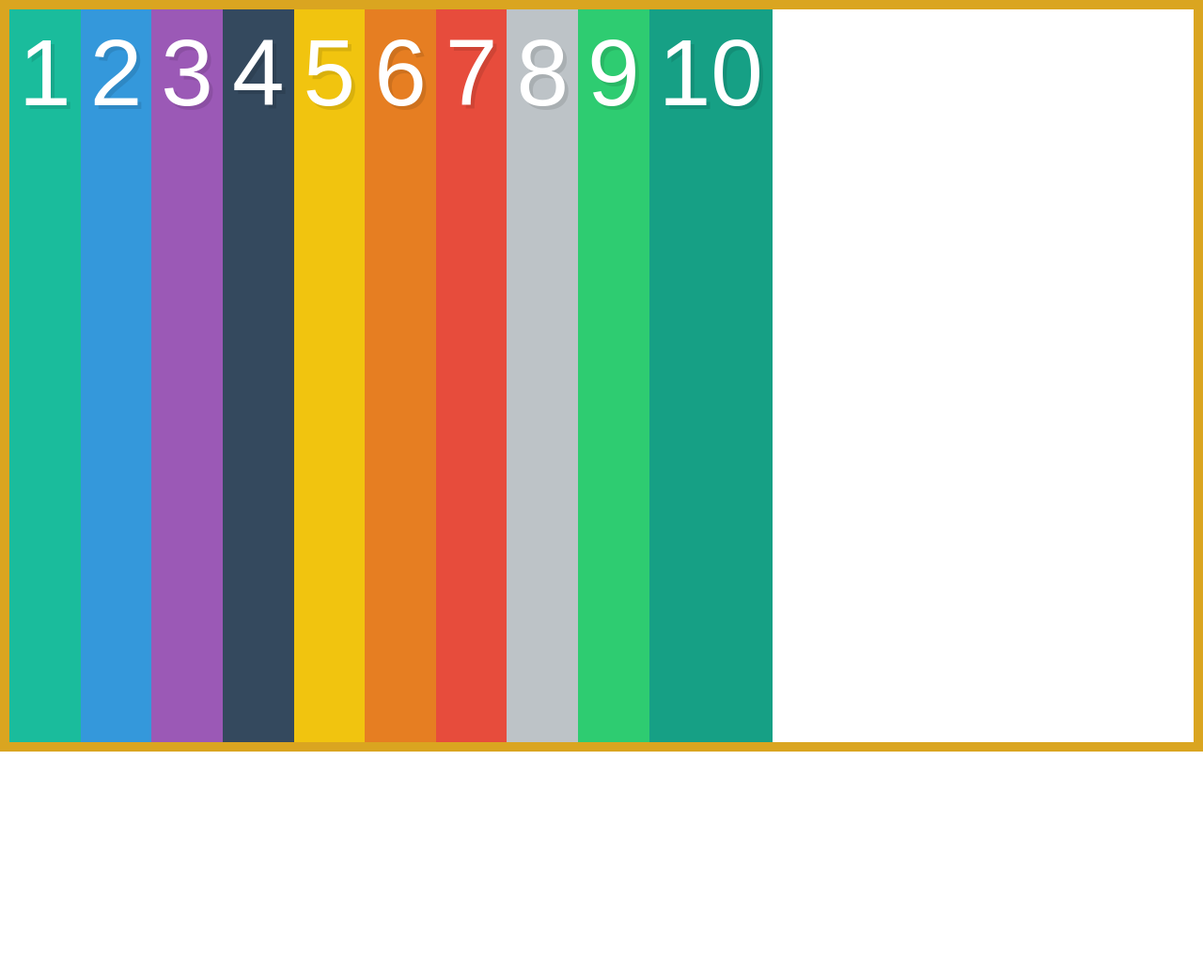
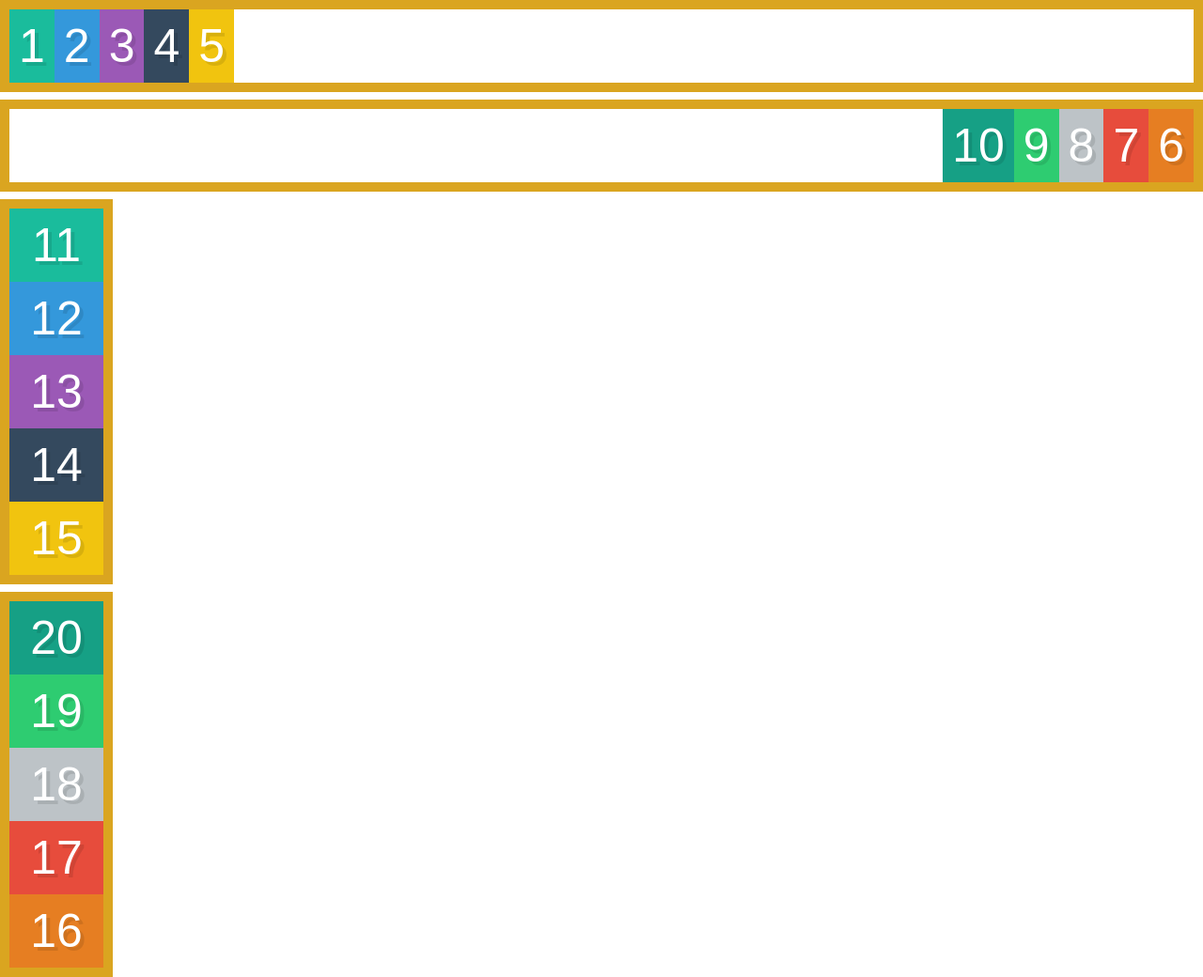
Before and after one commit to rodyrobles/flexbox, a plain HTML site: page index.html in a window 1280 px wide. Shown: the whole page at 94% size. Before the commit the page ends 800 px from the top, so only its background shows below. Drawn offline with Linux system fonts and the light colour scheme.

Commit message:
applied flex direction

```diff
--- a/assets/style.css
+++ b/assets/style.css
@@ -13,7 +13,7 @@ input[type=reset],input[type=submit]{-webkit-appearance:button;cursor:pointer;}b
 /* Some default styles to make each box visible */
 .box {
   color:white;
-  font-size: 100px;
+  font-size: 50px;
   text-align: center;
   text-shadow:4px 4px 0 rgba(0,0,0,0.1);
   padding:10px;
@@ -30,11 +30,47 @@ input[type=reset],input[type=submit]{-webkit-appearance:button;cursor:pointer;}b
 .box8 { background:#bdc3c7;}
 .box9 { background:#2ecc71;}
 .box10 { background:#16a085;}
+.box11 { background:#1abc9c;}
+.box12 { background:#3498db;}
+.box13 { background:#9b59b6;}
+.box14 { background:#34495e;}
+.box15 { background:#f1c40f;}
+.box16 { background:#e67e22;}
+.box17 { background:#e74c3c;}
+.box18 { background:#bdc3c7;}
+.box19 { background:#2ecc71;}
+.box20 { background:#16a085;}
 
 
 /* We start writing out flexbox here. The above is just page setup */
-.container {
+.container1 {
 	display: flex;
 	border: 10px solid goldenrod;
-	height:  100vh;
+	min-height:  10vh;
 }
+
+.container2 {
+	display: flex;
+	border: 10px solid goldenrod;
+	min-height:  10vh;
+	flex-direction: row-reverse;
+}
+
+.container3 {
+	display: flex;
+	border: 10px solid goldenrod;
+	width: 15vh;
+	flex-direction: column;
+	}
+
+.container4 {
+	display: flex;
+	border: 10px solid goldenrod;
+	width:  15vh;
+	flex-direction: column-reverse;
+}
+
+.blankSpace {
+	background: #fff;
+	height: 1vh;
+}
--- a/index.html
+++ b/index.html
@@ -7,18 +7,36 @@
 </head>
 <body>
 
-  <div class="container">
+  <div class="container1">
     <div class="box box1">1</div>
     <div class="box box2">2</div>
     <div class="box box3">3</div>
     <div class="box box4">4</div>
     <div class="box box5">5</div>
+  </div>
+  <div class="blankSpace"></div>
+  <div class= "container2">
     <div class="box box6">6</div>
     <div class="box box7">7</div>
     <div class="box box8">8</div>
     <div class="box box9">9</div>
     <div class="box box10">10</div>
   </div>
-
+  <div class="blankSpace"></div>
+  <div class="container3">
+    <div class="box box11">11</div>
+    <div class="box box12">12</div>
+    <div class="box box13">13</div>
+    <div class="box box14">14</div>
+    <div class="box box15">15</div>
+  </div>
+  <div class="blankSpace"></div>
+  <div class= "container4">
+    <div class="box box16">16</div>
+    <div class="box box17">17</div>
+    <div class="box box18">18</div>
+    <div class="box box19">19</div>
+    <div class="box box20">20</div>
+  </div>
 </body>
 </html>
```
